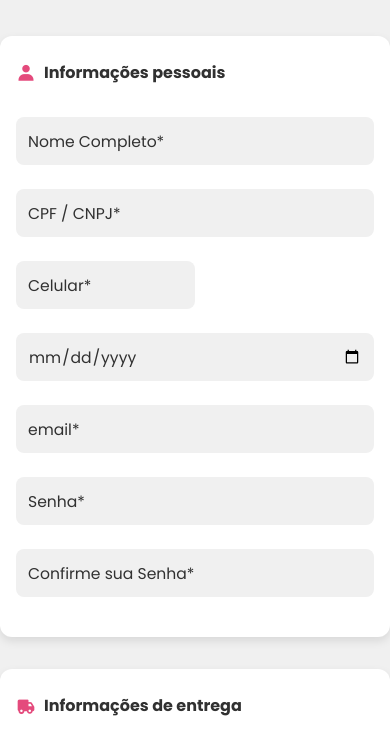
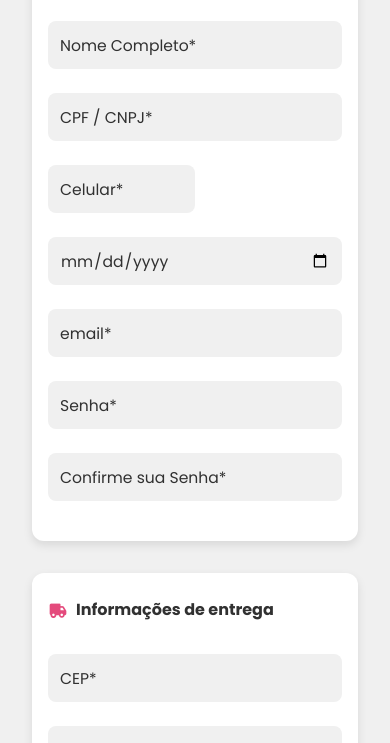
Before and after one commit to ewertonlp/bubalao, a plain HTML site: page components/signup.html in a window 390 px wide. Shown: the part 311-1054 px from the top of the page. Drawn offline with nearby package versions, Linux system fonts and the light colour scheme; files whose address does not match are found by name.

Commit message:
signup page margin

```diff
--- a/assets/css/signup.css
+++ b/assets/css/signup.css
@@ -52,6 +52,7 @@ body {
   border-radius: 0.75rem;
   padding: 1rem;
   background-color: var(--white-color);
+  margin: 0 1rem;
 }
 
 .signup__form_personal > p,
@@ -260,6 +261,11 @@ textarea {
 
 /* ====== MEDIA QUERIES ========= */
 @media screen and (max-width: 1024px) {
+  .container {
+    display: block;
+    margin: 3rem 2rem;
+  }
+
   .signup__form {
     display: flex;
     flex-direction: column;
```
